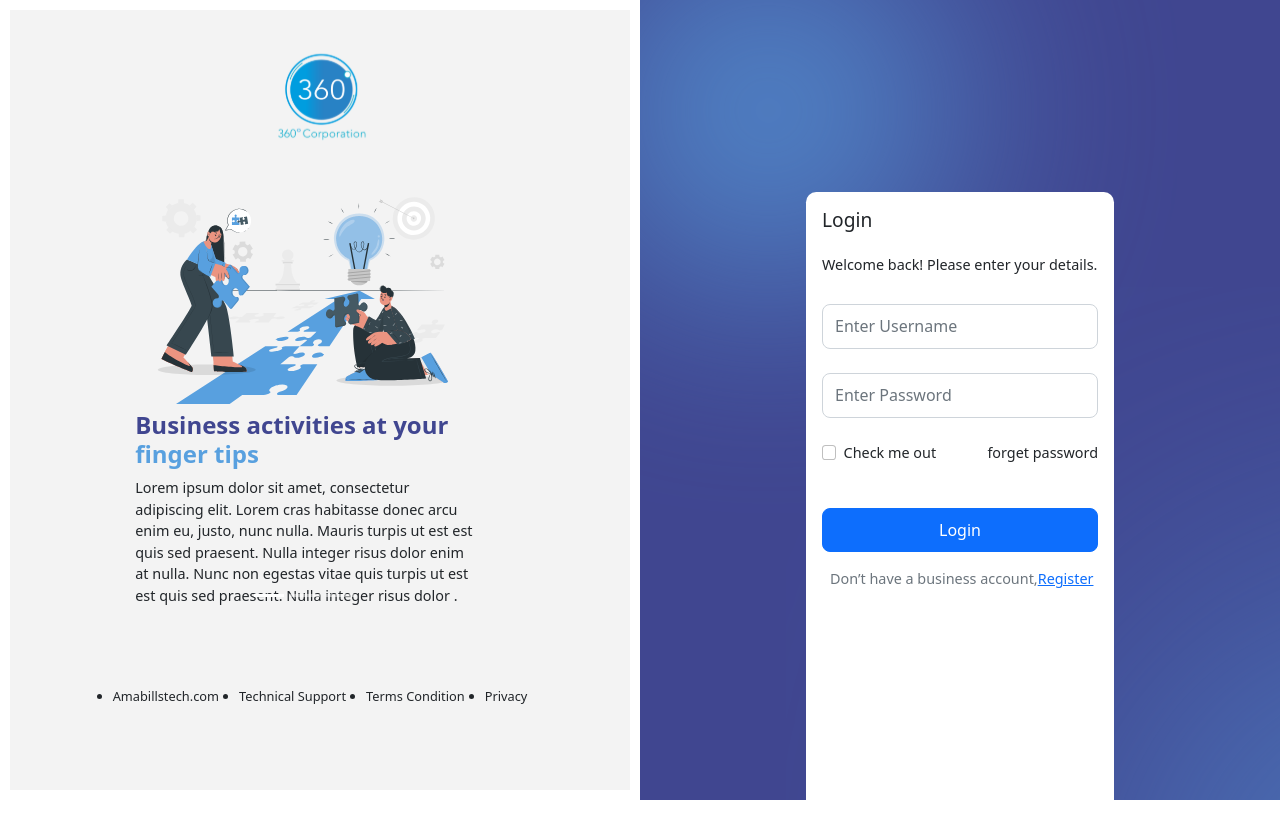
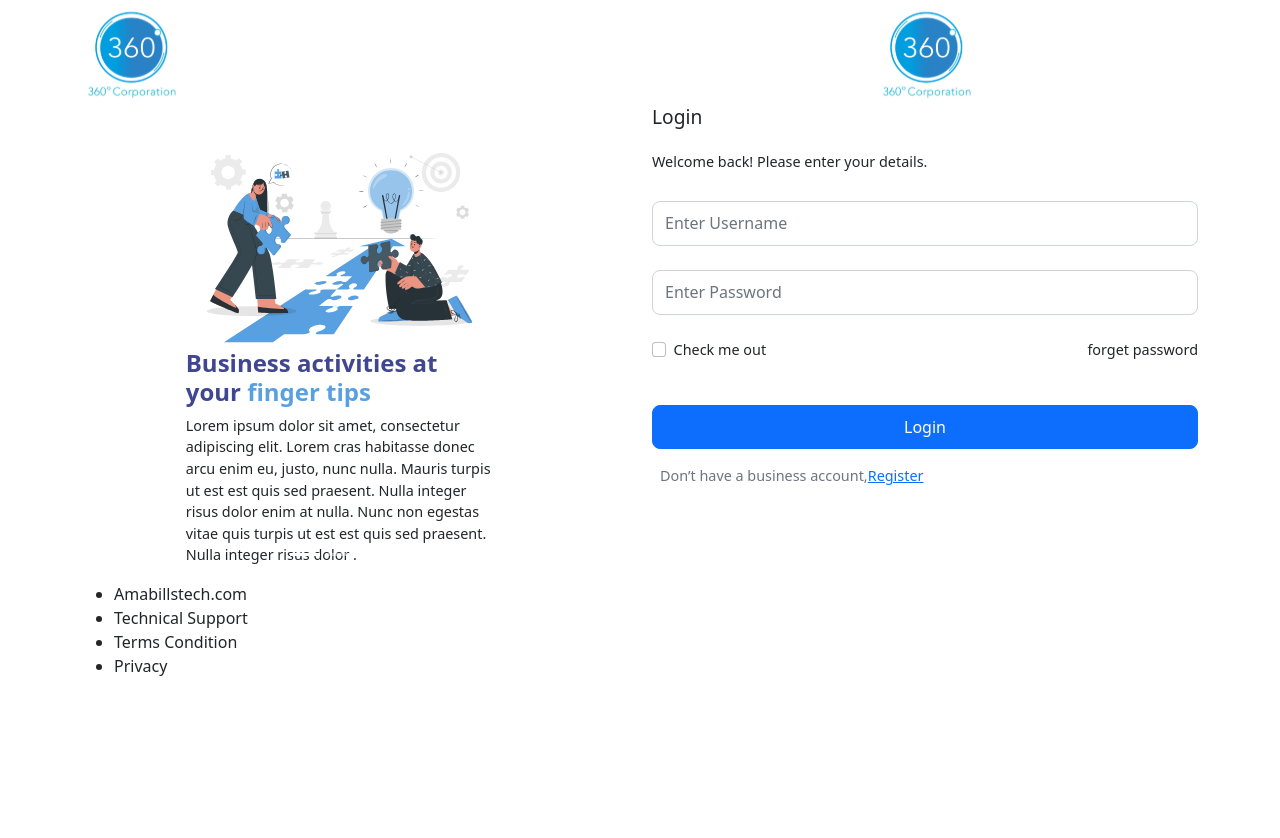
Before and after one commit to olayinka02/Corporations, a React (Create React App) app: page /login in a window 1280 px wide. Shown: the top 838 px of the page. After the commit the page ends 800 px from the top, so only its background shows below. Built offline with nearby package versions, Linux system fonts and the light colour scheme.

Commit message:
Update LoginPage.js

```diff
--- a/src/component/LoginPage.js
+++ b/src/component/LoginPage.js
@@ -1,7 +1,7 @@
 import React, { Component } from "react";
 import { Container, Row, Col, Image, Form, Button } from 'react-bootstrap';
 import { Link } from "react-router-dom";
-import './Styled/LoginPagestyle.css';
+// import './Styled/LoginPagestyle.css';
 import loginlogo from './images/loginlogo.svg';
 import CarouselPage from "./CarouselPage";
 
@@ -14,12 +14,12 @@ class LoginPage extends Component {
     render() {
         return (
 
-            <Container fluid classname="loginbodyx">
+            <Container>
                 <Row>
-                    <Col className="LoginInformationx" xs={12} md={6} >
+                    <Col xs={12} md={6} >
                         <CarouselPage />
                         <footer>
-                            <ul className="autolayout">
+                            <ul>
                                 <li>Amabillstech.com</li>
                                 <li>Technical Support</li>
                                 <li>Terms Condition</li>
@@ -28,12 +28,12 @@ class LoginPage extends Component {
                         </footer>
                     </Col>
 
-                    <Col className="Logindivx" xs={12} md={6}>
+                    <Col xs={12} md={6}>
                         <center>
                             <Link to="/">
-                                <Image className="loginlogox" src={loginlogo} fluid />
+                                <Image src={loginlogo} fluid />
                             </Link>
-                            <div className="formfillbodyx">
+                            <div >
                                 <div>
                                     <h5 style={{ float: 'left', fontSize: 1.2 + 'rem' }}>Login</h5><br /><br />
                                     <h6 style={{ float: 'left', fontSize: 0.9 + 'rem', textAlign: 'left' }} >Welcome back! Please enter your details.</h6><br />
@@ -57,7 +57,7 @@ class LoginPage extends Component {
                                             </Col>
                                         </Row>
                                     </Form.Group><br />
-                                    <Link className="btnNowx" to="/responsivedashboard">
+                                    <Link  to="/responsivedashboard">
                                         <Button style={{ width: 100 + '%', borderRadius: 0.5 + 'rem', height: 2.8 + 'rem' }} variant="primary">
                                             Login
                                         </Button>
```
